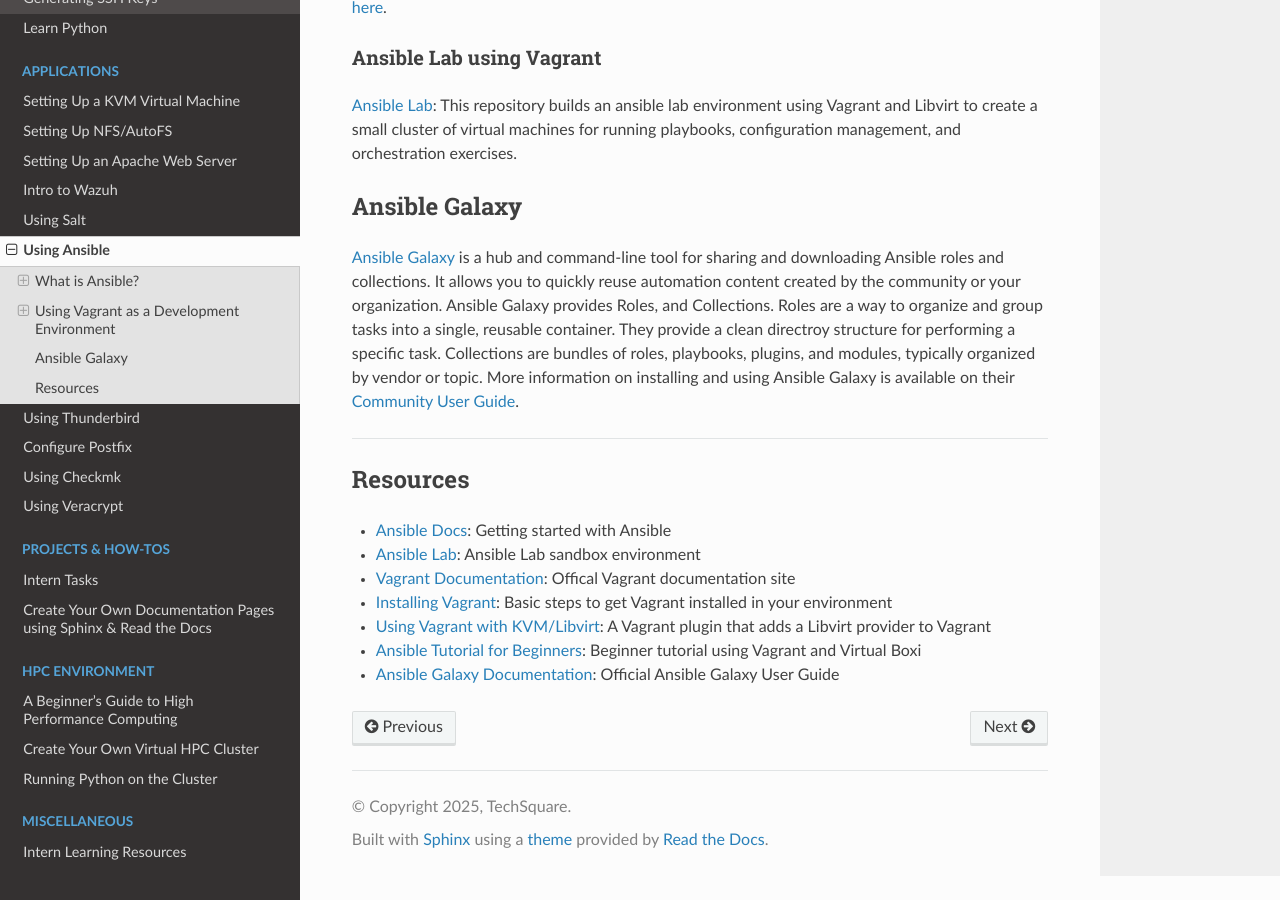
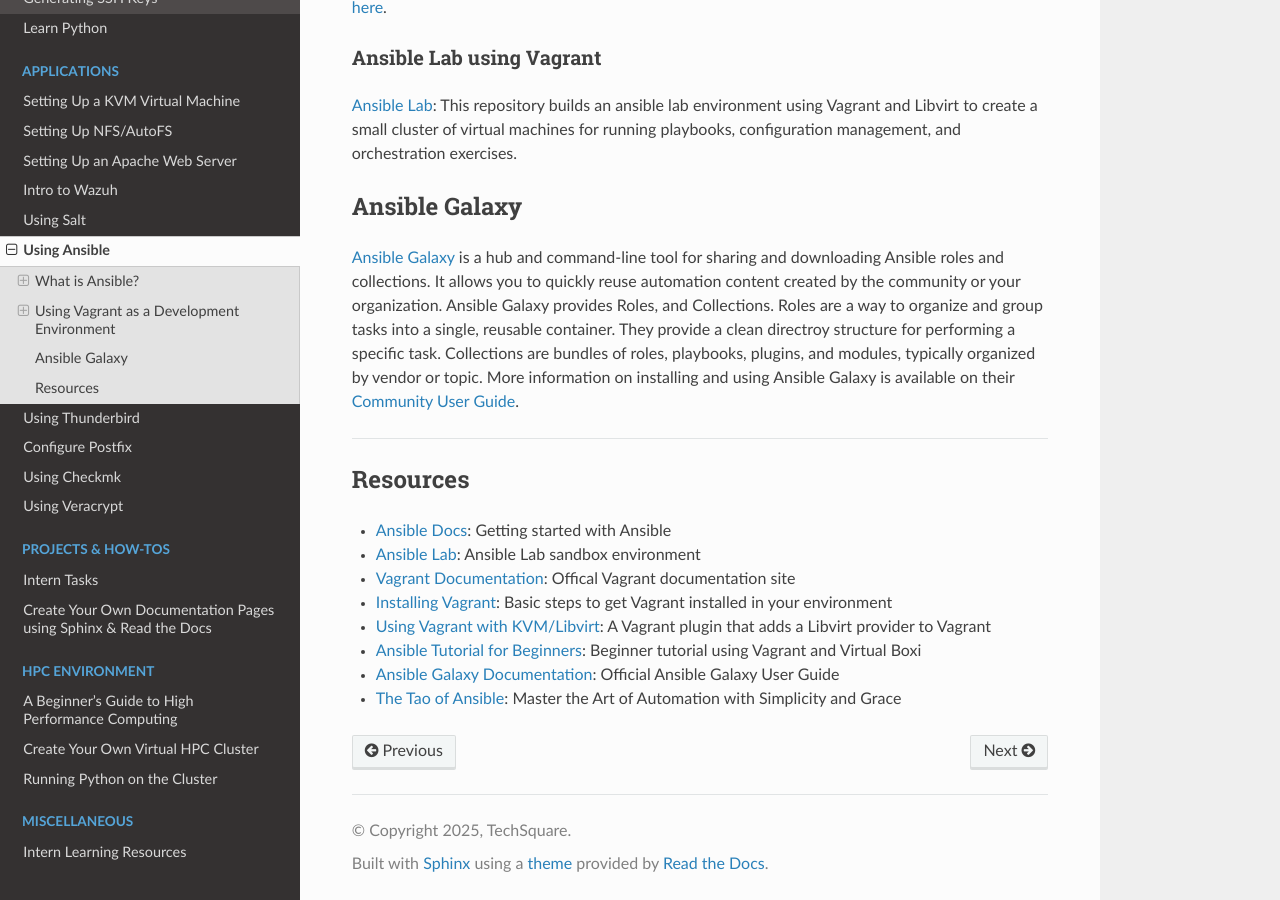
Before and after one commit to TechSquareInc/intern-playbook, a Sphinx documentation site: the page built from docs/source/applications/using-ansible.md, in a window 1280 px wide and 900 px high, scrolled down 1100 px. Built offline with Sphinx 7.4.7 and the Read the Docs theme 3.1.0, drawn with Linux system fonts in a browser that asks for light colours.

Commit message:
add tao of ansible resource

```diff
--- a/docs/source/applications/using-ansible.md
+++ b/docs/source/applications/using-ansible.md
@@ -47,3 +47,4 @@
 - [Using Vagrant with KVM/Libvirt](https://github.com/vagrant-libvirt/vagrant-libvirt): A Vagrant plugin that adds a Libvirt provider to Vagrant
 - [Ansible Tutorial for Beginners](https://spacelift.io/blog/ansible-tutorial): Beginner tutorial using Vagrant and Virtual Boxi
 - [Ansible Galaxy Documentation](https://ansible.readthedocs.io/projects/galaxy-ng/en/latest/community/userguide.html): Official Ansible Galaxy User Guide
+- [The Tao of Ansible](https://github.com/stiliajohny/Book-The-Tao-of-Ansible/blob/master/docs/The-Tao-of-Ansible.pdf): Master the Art of Automation with Simplicity and Grace
```
